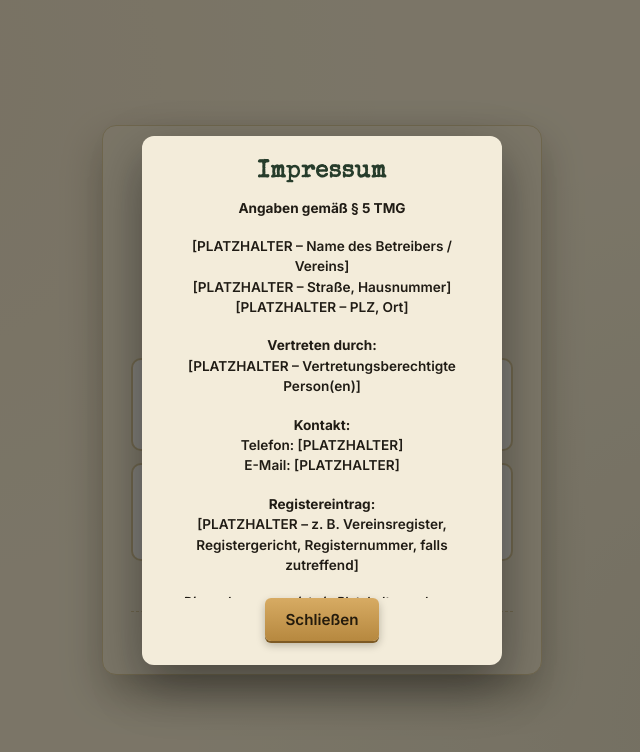
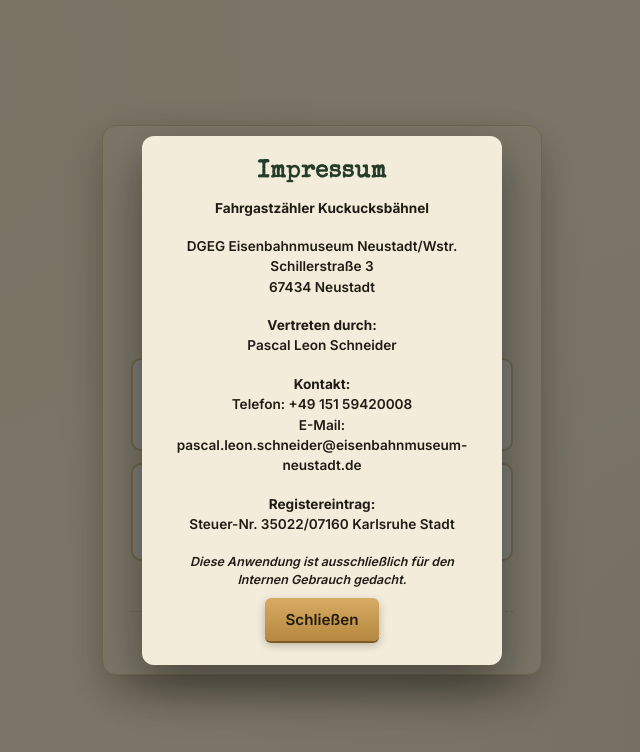
Before and after one commit to DGEGN/Kuckucksbaehnel-Fahrgastzaehler, a plain HTML site: page index.html in a window 1280 px wide. Both pictures are taken after a click on the button "Impressum". Shown: the whole page, without its empty margins (318-958 px from the left). Drawn offline with nearby package versions, Linux system fonts and the light colour scheme; no server answers.

Commit message:
Update impressum details in index.html

```diff
--- a/index.html
+++ b/index.html
@@ -437,28 +437,27 @@
   <div class="dialog-card impressum-card">
     <h2 class="impressum-title">Impressum</h2>
     <div class="impressum-body">
-      <p><strong>Angaben gemäß § 5 TMG</strong></p>
+      <p><strong>Fahrgastzähler Kuckucksbähnel</strong></p>
       <p>
-        [PLATZHALTER – Name des Betreibers / Vereins]<br>
-        [PLATZHALTER – Straße, Hausnummer]<br>
-        [PLATZHALTER – PLZ, Ort]
+        DGEG Eisenbahnmuseum Neustadt/Wstr.<br>
+        Schillerstraße 3<br>
+        67434 Neustadt
       </p>
       <p>
         <strong>Vertreten durch:</strong><br>
-        [PLATZHALTER – Vertretungsberechtigte Person(en)]
+        Pascal Leon Schneider
       </p>
       <p>
         <strong>Kontakt:</strong><br>
-        Telefon: [PLATZHALTER]<br>
-        E-Mail: [PLATZHALTER]
+        Telefon: +49 151 59420008<br>
+        E-Mail: pascal.leon.schneider@eisenbahnmuseum-neustadt.de
       </p>
       <p>
         <strong>Registereintrag:</strong><br>
-        [PLATZHALTER – z. B. Vereinsregister, Registergericht, Registernummer, falls zutreffend]
+        Steuer-Nr. 35022/07160 Karlsruhe Stadt
       </p>
       <p class="impressum-hint">
-        Dieses Impressum ist ein Platzhalter und muss noch mit den echten
-        Angaben des Betreibers ausgefüllt werden.
+      Diese Anwendung ist ausschließlich für den Internen Gebrauch gedacht.
       </p>
     </div>
     <div class="dialog-actions">
```
